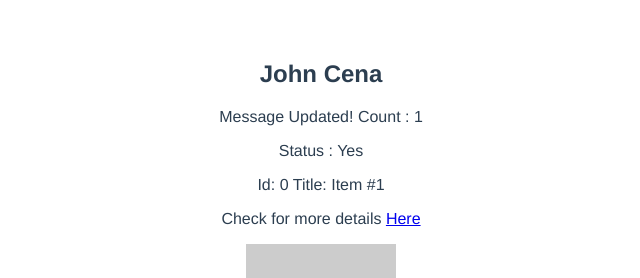
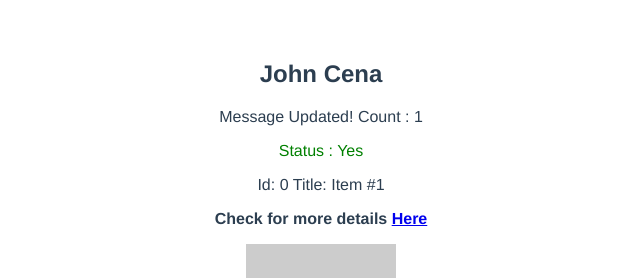
Before and after one commit to rakamaheka22/dia-2022, a Vue app in the folder cli/vue-lesson/: page / in a window 1280 px wide. Shown: the top 278 px of the page, without its empty margins (319-959 px from the left). Built offline with nearby package versions, Linux system fonts and the light colour scheme.

Commit message:
Class and Style

```diff
--- a/cli/vue-lesson/src/App.vue
+++ b/cli/vue-lesson/src/App.vue
@@ -3,11 +3,11 @@
   <div>
     <h2>{{ fullName }}</h2>
     <p>{{ message }} : {{ count }} {{ messageCount }}</p>
-    <span>Status : {{ status }}</span>
+    <span :class="[{ active: isActive }, { 'not-active': !isActive }]">Status : {{ status }}</span>
     <p>
       {{ getItem }}
     </p>
-    <p>
+    <p :style="{ fontWeight: isActive ? 'bold' : 'normal' }">
       Check for more details <a v-bind:href="url" :title="title">Here</a>
     </p>
     <img v-bind:src="image" :alt="`Gambar ${title}`" />
@@ -107,4 +107,12 @@ export default {
   color: #2c3e50;
   margin-top: 60px;
 }
+
+.active {
+  color: green;
+}
+
+.not-active {
+  color: red;
+}
 </style>
```
Also changed, not shown: 2 other files (tests, documents, lock files or other folders).
